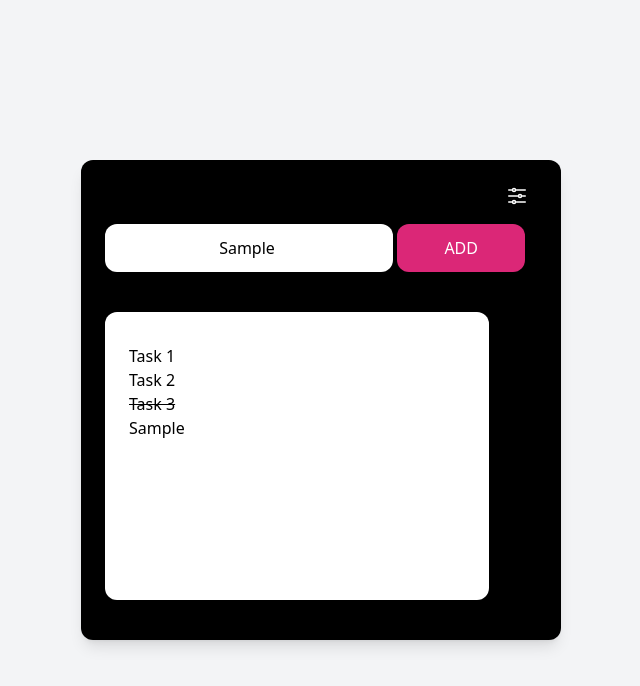
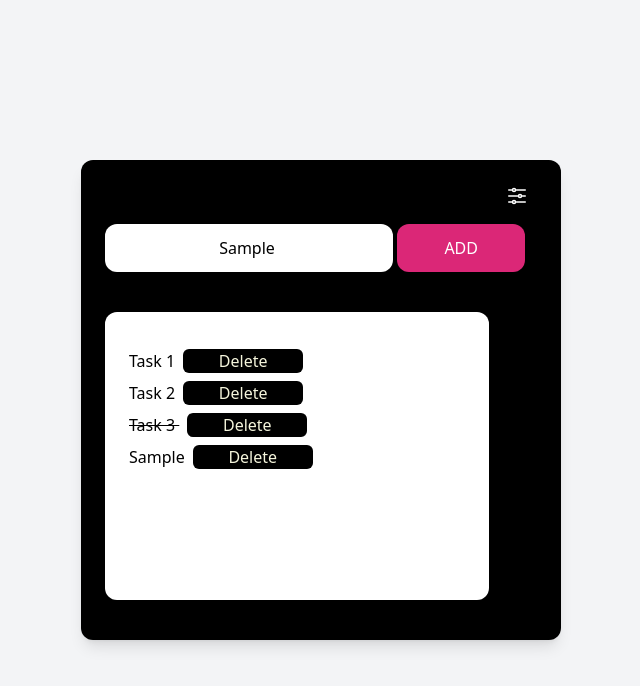
Before and after one commit to MbusyaNgesa/GRP_PROJ, a website: page index.html in a window 1280 px wide. Both pictures are taken after typing "Sample" into the empty fields and a click on the button "ADD". Shown: the whole page, without its empty margins (319-959 px from the left). Drawn offline with Linux system fonts and the light colour scheme.

Commit message:
Delete Button

```diff
--- a/index.html
+++ b/index.html
@@ -7,7 +7,7 @@
     <title>To Do List</title>
 </head>
 <link href="public/style.css" rel="stylesheet">
-
+<link href="src/input.css" rel="stylesheet">
 <body>
 
     <div class="pt-20 min-h-screen bg-gray-100 flex items-center justify-center">
@@ -23,9 +23,9 @@
               <section class=" absolute top-14 left-6 mt-24 w-full max-w-sm rounded-xl overflow-hidden text-black shadow-lg p-36 mb-20 mx-auto bg-white">
                 <div class="absolute top-6 mt-2 left-6 form">
                     <ul id="items" class="list">
-                      <li class="listItem">Task 1<i class="fa-solid fa-trash-can"></i></li>
-                      <li class="listItem">Task 2</li>
-                      <li class="listItem"><strike>Task 3 </strike></li>
+                      <li class="listItem">Task 1<button class="btnDel delete">Delete</button></li>
+                      <li class="listItem">Task 2<button class="btnDel delete">Delete</button></li>
+                      <li class="listItem"><strike>Task 3 </strike><button class="btnDel delete">Delete</button></li>
 
                     </ul>
                 </div>
--- a/script.js
+++ b/script.js
@@ -1,32 +1,32 @@
-// var form = document.getElementById('form');
-// var itemList = document.getElementById('items');
-
-// form.addEventListener('add', addItem);
-
-// function addItem(e){
-//     e.preventDefault();
-
-//     var newItem = document.getElementById('items').value;
-
-//     var li = document.createElement('li');
-//     li.className = 'listItem';
-//     li.appendChild(document.createTextNode(newItem));
-
-//     itemList.appendChild(li);
-// }
-
 let addButton = document.querySelector('.add');
 let listItems = document.querySelector('#items');
 
 addButton.addEventListener('click', addTask);
+listItems.addEventListener('click', removeTask);
 
 function addTask(e){
+    //Adding a task to the input field then have it appear on the screen
     let newTask = document.querySelector('.input').value; //Get input value in the input field
-    // console.log(newTask);
     let list = document.createElement('li');
-    // console.log(list);
     list.className = 'listItem';
-    // console.log(list);
-    list.appendChild(document.createTextNode(newTask));
+
+    list.appendChild(document.createTextNode(newTask)); //The new added element is added to the screen
     listItems.appendChild(list);
+
+    //Creating the delete button and adds when "ADD" button is clicked
+    let deleteBtn = document.createElement('button');
+    // console.log(deleteBtn);
+    deleteBtn.className = 'btnDel delete';
+    // console.log(deleteBtn)
+    deleteBtn.appendChild(document.createTextNode('Delete')); //Adding button content
+    list.appendChild(deleteBtn) //Append button to list
+
 }
+
+function removeTask(e){
+    if(e.target.classList.contains('btnDel')){
+        let deleteTask = e.target.parentElement; //Targeting parentElement where 'btnDel' is at
+        console.log(deleteTask)
+        deleteTask.remove();
+    }
+}
--- a/src/input.css
+++ b/src/input.css
@@ -1,3 +1,15 @@
 @tailwind base;
 @tailwind components;
 @tailwind utilities;
+
+.btnDel{
+    background-color: black;
+    color:beige;
+    border-radius: 6px;
+    margin-top: 5px;
+    margin-left: 8px;
+    width: 15vh;
+}
+.listItem{
+    margin-bottom: 3px;
+}
```
Also changed, not shown: public/style.css.
